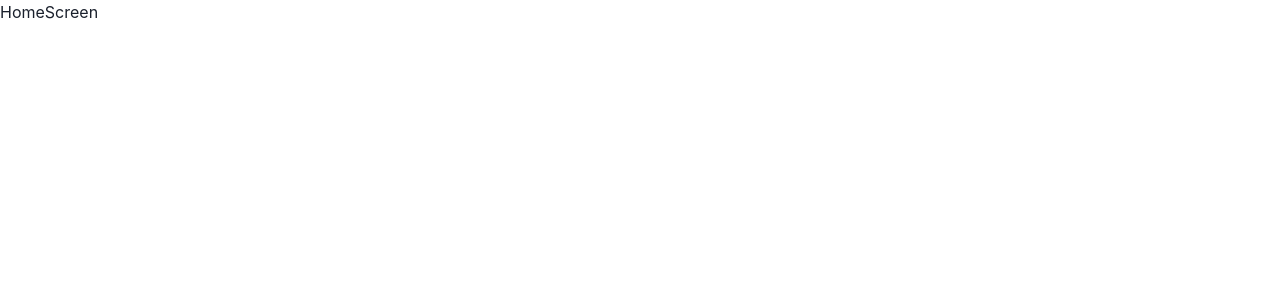
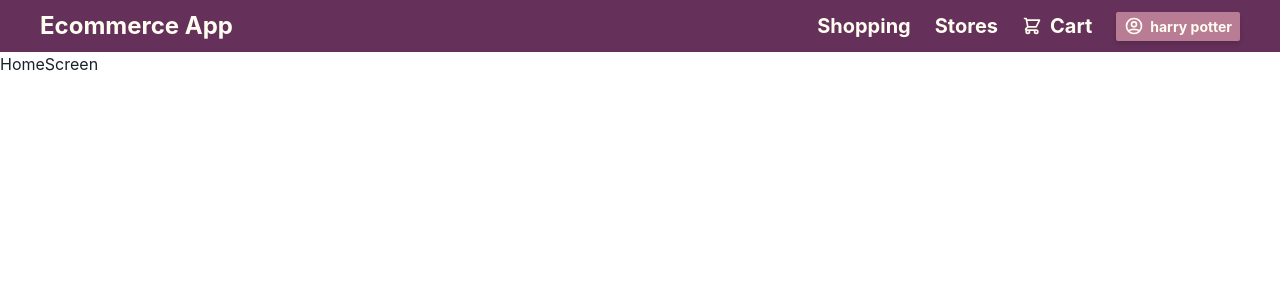
Before and after one commit to shreya2057/Ecommerce_app, a React (Vite) app: page / in a window 1280 px wide. Shown: the top 300 px of the page. Built offline with nearby package versions, Linux system fonts and the light colour scheme.

Commit message:
Navigation bar created

```diff
--- a/package.json
+++ b/package.json
@@ -10,12 +10,14 @@
     "preview": "vite preview"
   },
   "dependencies": {
+    "@chakra-ui/icons": "^2.1.1",
     "@chakra-ui/react": "^2.8.2",
     "@emotion/react": "^11.11.3",
     "@emotion/styled": "^11.11.0",
     "framer-motion": "^10.17.0",
     "react": "^18.2.0",
     "react-dom": "^18.2.0",
+    "react-icons": "^4.12.0",
     "react-router-dom": "^6.21.1"
   },
   "devDependencies": {
--- /dev/null
+++ b/src/components/Navbar.tsx
@@ -0,0 +1,77 @@
+import {
+    Box,
+    Flex,
+    Stack,
+    Text
+} from "@chakra-ui/react";
+import { HiOutlineUserCircle, HiOutlineShoppingCart } from "react-icons/hi";
+import { Link } from "react-router-dom";
+
+function NavBar(pt: {loggedIn: Boolean}){
+    const username = "harry potter";
+    return(
+        <Flex direction={"row"} width={"100%"} bgColor={"#653059"} px={10} py={2} justifyContent={"space-between"} align={"center"}>
+            <Link to={"/"}>
+                <Text
+                    fontSize={"2xl"}
+                    fontWeight={"bold"}
+                    textColor={"#fffdf0"}
+                >
+                    Ecommerce App
+                </Text>
+            </Link>
+            <Flex gap={6} height={"100%"} fontSize={"xl"} fontWeight={"bold"} textColor={"#fffdf0"} align={"center"}>
+                <Link to={"/"}>
+                    <Text>
+                        Shopping
+                    </Text>
+                </Link>
+                <Link to={"/"}>
+                    <Text>
+                        Stores
+                    </Text>
+                </Link>
+                {
+                    !pt.loggedIn
+                    &&
+                    <Stack direction={"row"} gap={6}>
+                        <Link to={"/"}>
+                            <Text>
+                                Login
+                            </Text>
+                        </Link>
+                        <Link to={"/"}>
+                            <Text>
+                                Signup
+                            </Text>
+                        </Link>
+                    </Stack>
+                }
+                {
+                    pt.loggedIn
+                    &&
+                    <Flex direction={"row"} gap={6} align={"center"}>
+                        <Link to={"/"}>
+                            <Box display={"flex"} gap={2}>
+                                <Box display={"flex"} alignSelf={"center"}>
+                                    <HiOutlineShoppingCart/>
+                                </Box>
+                                <Text>Cart</Text>
+                            </Box>
+                        </Link>
+                        <Link to={"/"}>
+                            <Box display={"flex"} mt={0} gap={1.5} borderWidth={0} bgColor={"#b87c94"} py={1} px={2} rounded={"sm"} shadow={"md"}>
+                                <Box display={"flex"} alignSelf={"center"}>
+                                    <HiOutlineUserCircle/>
+                                </Box>
+                                <Text fontSize={"sm"}>{username}</Text>
+                            </Box>
+                        </Link>
+                    </Flex>
+                }
+            </Flex>
+        </Flex>
+    );
+}
+
+export default NavBar;
--- a/src/screen/Home.tsx
+++ b/src/screen/Home.tsx
@@ -1,12 +1,15 @@
 import {
-    Text
+    Text,
+    Flex
 } from "@chakra-ui/react";
+import NavBar from "../components/Navbar";
 
 function HomeScreen(){
     return (
-        <>
+        <Flex direction={"column"} width={"100vw"} height={"100vh"}>
+            <NavBar loggedIn={true}/>
             <Text>HomeScreen</Text>
-        </>
+        </Flex>
     );
 }
 
```
Also changed, not shown: 1 other file (tests, documents, lock files or other folders).
